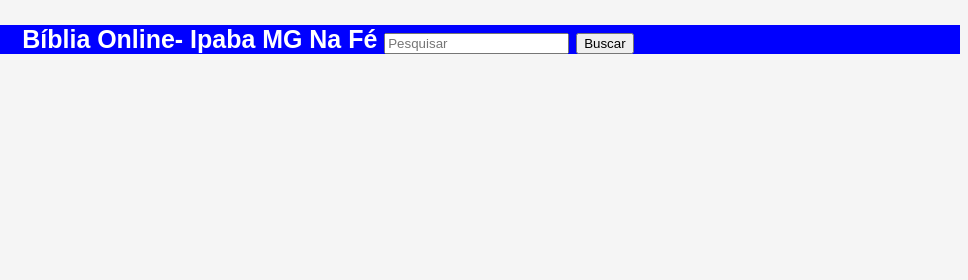
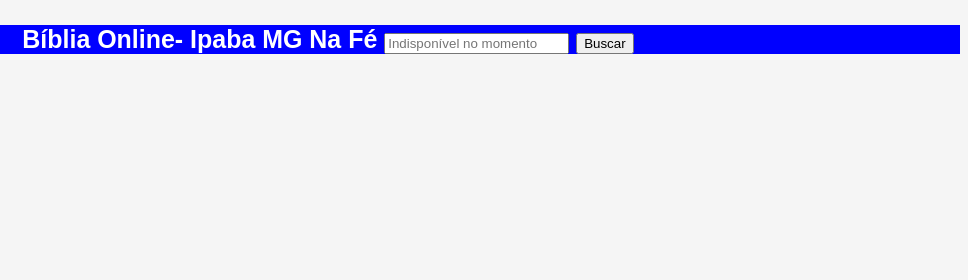
Before and after one commit to lazarojsh/Ipaba-na-fe-biblia-online, a plain HTML site: page index.html in a window 1280 px wide. Shown: the top 280 px of the page, 312-1280 px from the left. Drawn offline with Linux system fonts and the light colour scheme.

Commit message:
Update index.html

```diff
--- a/index.html
+++ b/index.html
@@ -13,7 +13,7 @@
             <nav>
               <h1>
                 Bíblia Online- Ipaba MG Na Fé
-                <input type="search" placeholder="Pesquisar" name="Buscar" id="Buscar">
+                <input type="search" placeholder="Indisponível no momento" name="Buscar" id="Buscar">
                 <input type="button" value="Buscar" onclick="buscar()">
               </h1>
             </nav>
```
